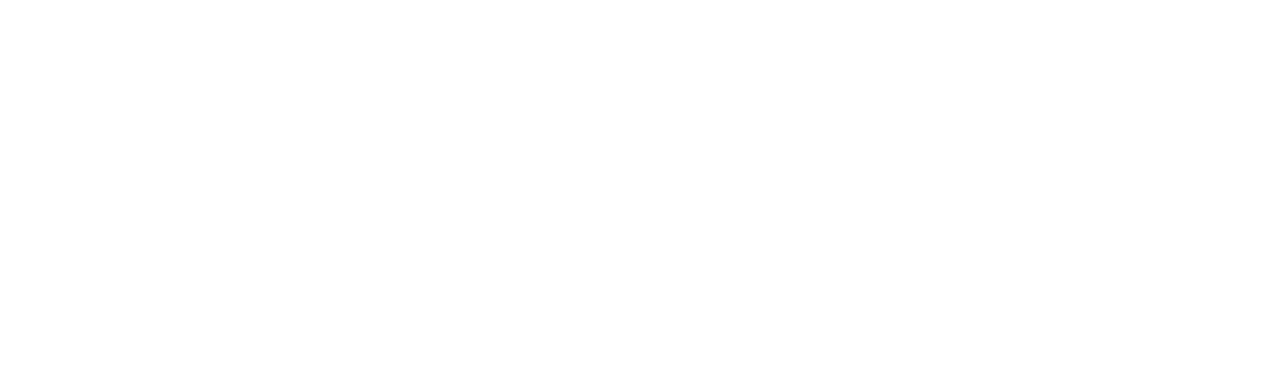
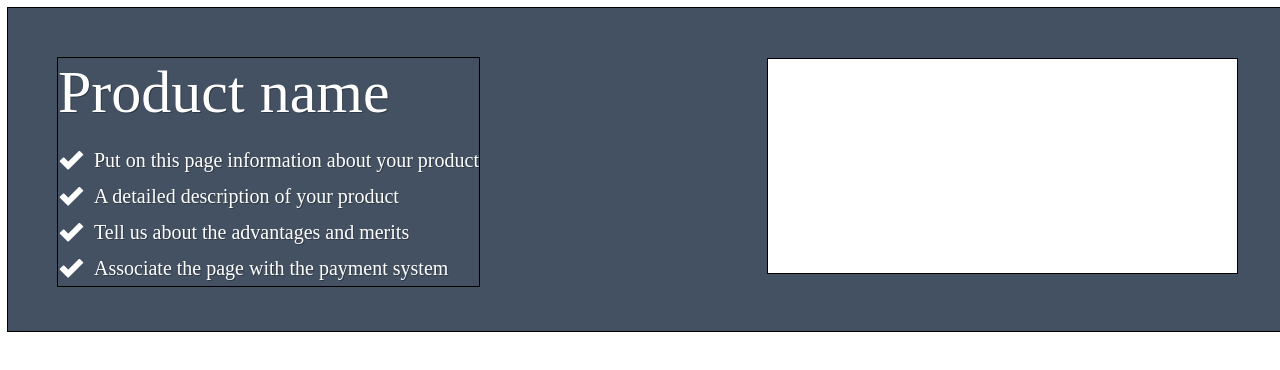
Before and after one commit to webrsx/-1, a plain HTML site: page index.html in a window 1280 px wide. Drawn offline with Linux system fonts and the light colour scheme.

Commit message:
работал над headerom, надо настроить шрифт+поправить отступы.

```diff
--- a/index.html
+++ b/index.html
@@ -1,12 +1,26 @@
 <!DOCTYPE html>
 <html>
 <head>
+	<link rel="stylesheet" type="text/css" href="styles.css">
 	<meta charset="utf-8">
 	<title>index</title>
 </head>
 <body>
-	<header class="page-header">
-
-	</header>
+	<div class="container">
+		<header class="page-header">
+			<div class="page-header-wrapper">
+				<span class="page-header-title">
+					Product name
+				</span>
+				<ul class="page-header-list">
+					<li>Put on this page information about your product</li>
+					<li>A detailed description of your product</li>
+					<li>Tell us about the advantages and merits</li>
+					<li>Associate the page with the payment system</li>
+				</ul>
+			</div>
+			<img class="page-header-photo" src="images/Shape_9.png" alt="Фотография продукта" width="469" height="214">
+		</header>
+	</div>
 </body>
 </html>
--- a/styles.less
+++ b/styles.less
@@ -1,4 +1,62 @@
-@weight-main: 1280px;
+@width-main: 1280px;
+.container{
+	width:  @width-main;
+	margin: 0 auto;
+
+}
 .page-header{
-	weight: @weight-main;
+	width: 100%;
+	min-height: 323px;
+	box-sizing: border-box;
+	padding: 50px 50px 0px 50px;
+	outline: 1px solid black;
+	background: url(images/header-bg.png);
 }
+.page-header-wrapper{
+	float: left;
+	margin: 0px;
+	padding: 0px;
+	outline: 1px solid black;
+}
+.page-header-title{
+	display: block;
+	text-shadow: 1px 1px 0 rgba(0, 0, 0, 0.3);
+	color: #ffffff;
+	font-family: "Arial MT";
+	font-size: 60px;
+	font-weight: 400;
+	margin: 0px 0px 15px 0px;
+}
+.page-header-list{
+	margin: 0px;
+	padding: 0px;
+	list-style-type: none;
+}
+.page-header-list li{
+	text-shadow: 1px 1px 0 rgba(0, 0, 0, 0.3);
+	color: #ffffff;
+	font-family: "Arial MT";
+	font-size: 20px;
+	font-weight: 400;
+	line-height: 36px;
+	position: relative;
+	padding: 0px 0px 0px 36px;
+}
+.page-header-list li:before{
+	content: "";
+	display: block;
+	width: 25px;
+	height: 19px;
+	position: absolute;
+	top: 9px;
+	left: 1px;
+	background-image: url(images/check_icon.png);
+	background-size: cover;
+	background-repeat: no-repeat;
+
+}
+.page-header-photo{
+	display: block;
+	border: 1px solid black;
+	float: right;
+}
```
Also changed, not shown: styles.css.
